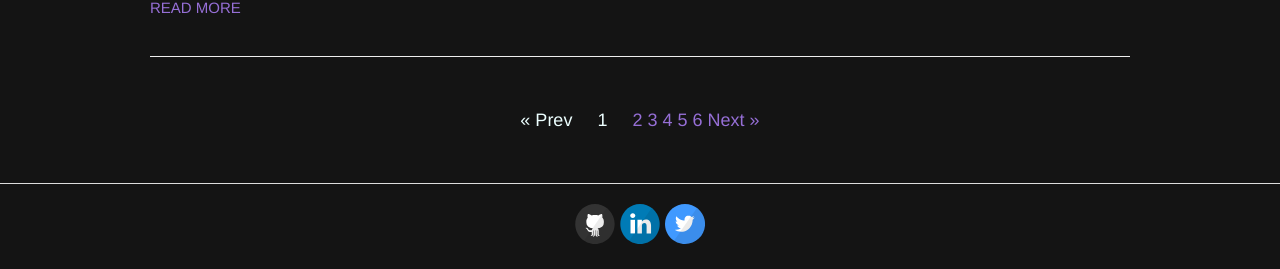
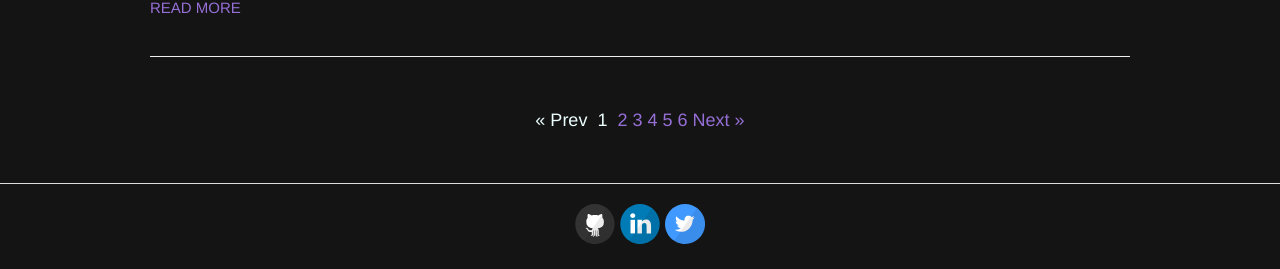
Before and after one commit to ricardojoserf/ricardojoserf.github.io, a Jekyll site: the page built from index.html, in a window 1280 px wide. Shown: the part 1814-2083 px from the top of the page. Built offline with Jekyll 4.4.1, drawn with Linux system fonts in a browser that asks for light colours; the list of posts is cut into pages by our own code.

Commit message:
Update index.html

```diff
--- a/index.html
+++ b/index.html
@@ -20,16 +20,16 @@ layout: default
   {% if paginator.total_pages > 1 %}
   <div class="posts" style="width:100%;text-align: center">
     {% if paginator.previous_page %}
-      <a href="{{ paginator.previous_page_path | prepend: site.baseurl | replace: '//', '/' }}">&laquo; Prev</a>
+      <a style="margin-left:5px; margin-right:5px;" href="{{ paginator.previous_page_path | prepend: site.baseurl | replace: '//', '/' }}">&laquo; Prev</a>
     {% else %}
       <span>&laquo; Prev</span>
     {% endif %}
 
     {% for page in (1..paginator.total_pages) %}
       {% if page == paginator.page %}
-        <span class="webjeda" style="margin-left:20px; margin-right:20px; ">{{ page }}</span>
+        <span class="webjeda" style="margin-left:5px; margin-right:5px;">{{ page }}</span>
       {% elsif page == 1 %}
-        <a href="/">{{ page }}</a>
+        <a style="margin-left:5px; margin-right:5px;" href="/">{{ page }}</a>
       {% else %}
         <a href="{{ site.paginate_path | prepend: site.baseurl | replace: '//', '/' | replace: ':num', page }}">{{ page }}</a>
       {% endif %}
```
